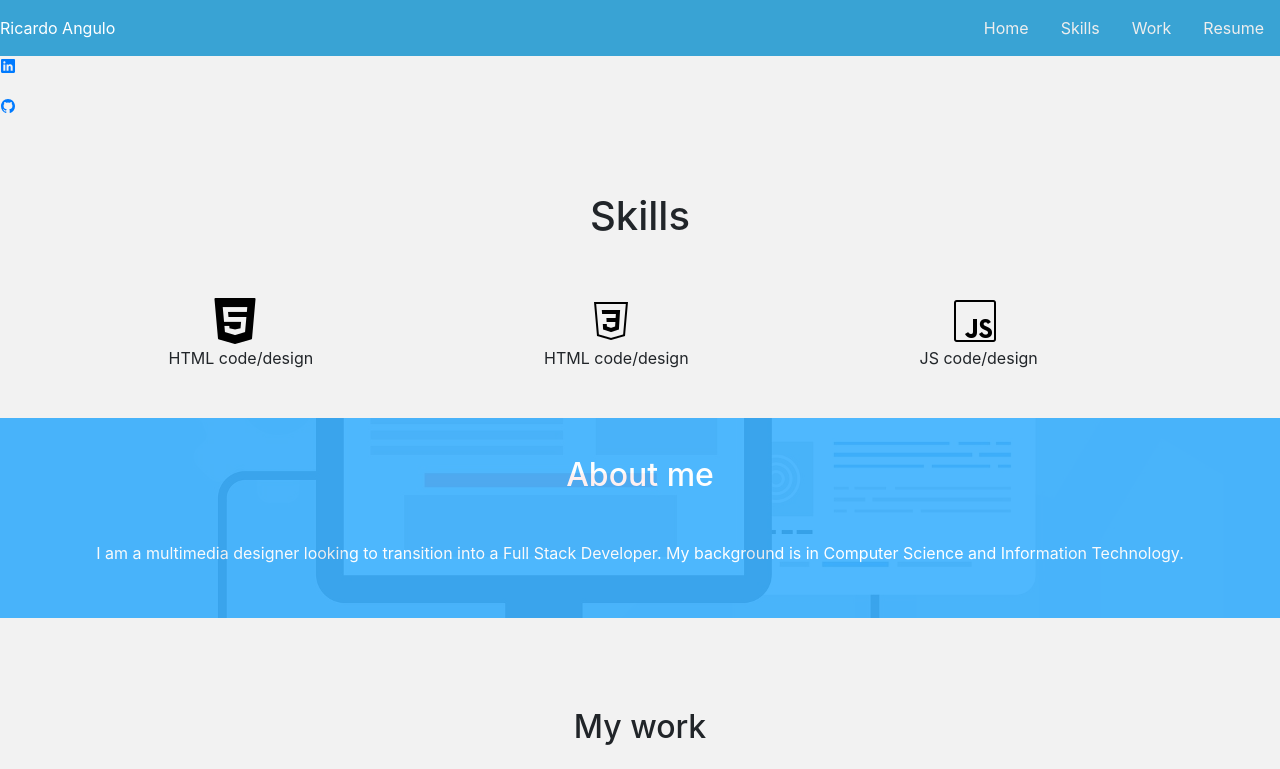
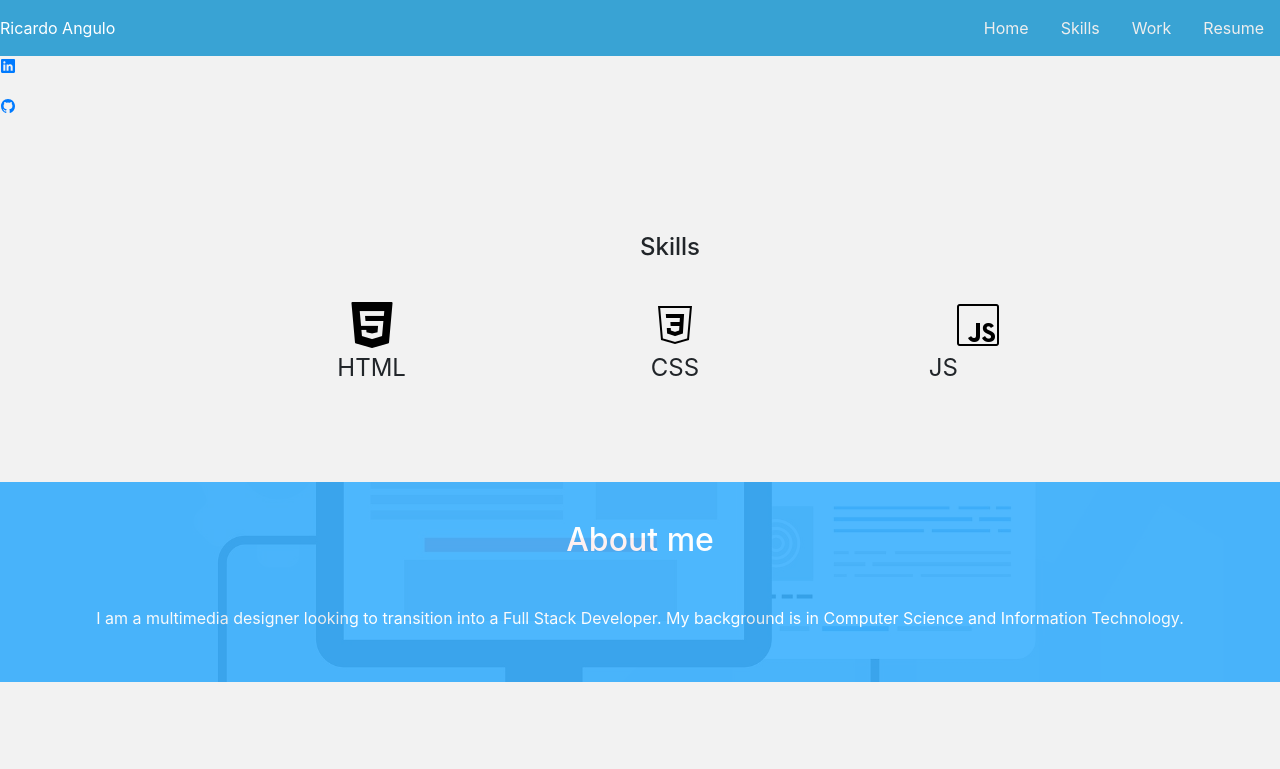
Before and after one commit to tallerdeldiablo/My-Portfolio, a plain HTML site: page index.html in a window 1280 px wide. Shown: the top 769 px of the page. Drawn offline with nearby package versions, Linux system fonts and the light colour scheme.

Commit message:
icons aligned

```diff
--- a/assets/css/style.css
+++ b/assets/css/style.css
@@ -7,18 +7,6 @@ body {
   margin: 0;
   padding: 0;
   background-color: rgba(241, 241, 241, 0.87);
-}
-.images-skills {
-  display: flex;
-  flex-wrap: wrap;
-  margin-left: 12%;
-}
-.icon-So {
-  display: fixed;
-  left: 1px;
-  top: 20px;
-  width: 4rem;
-  height: 200%;
 }
 .navBar {
   display: flex;
@@ -68,7 +56,7 @@ body {
   background-color: rgb(238, 238, 238);
   border-radius: 10px;
 }
-.content-wraper{
+.content-wraper {
   margin: auto;
   justify-content: center;
   position: relative;
@@ -82,24 +70,17 @@ body {
   background: rgba(52, 174, 255, 0.952);
   color: white;
   text-align: center;
- align-items: center;
-margin-bottom: 50px;
-margin-top: 2rem;
-
+  align-items: center;
+  margin-bottom: 50px;
+  margin-top: 2rem;
 }
-.about-section h2{
-
+.about-section h2 {
   display: flex;
   position: relative;
   align-items: center;
   justify-content: center;
   text-align: center;
-padding: 3%;
-
-
-
-
-
+  padding: 3%;
 }
 .about-section .background {
   position: absolute;
@@ -111,8 +92,53 @@ padding: 3%;
   z-index: var(--z-normal);
   opacity: 0.1;
 }
+h1 {
+  font-size: 1.5rem;
+  margin-left: 100px;
+  margin-right: 100px;
+}
+#skillsdi {
+  display: flex;
+  justify-content: space-around;
+}
+#titl-skil {
+  padding-top: 20px;
 
+  margin-top: 40px;
 
+  font-size: 1rem;
+  padding-bottom: 1px;
+  margin-bottom: 1px;
+
+  padding-left: 60px;
+}
+
+.images-skills {
+  display: flex;
+  justify-content: space-around;
+  margin-left: 100px;
+  margin-right: 100px;
+  margin-bottom: 50px;
+}
+.first {
+  display: flex;
+  justify-content: space-around;
+}
+.first h1 {
+  font-size: 1.5rem;
+}
+.first p {
+  font-size: 1.5rem;
+  position: absolute;
+  top: 50px;
+}
+.icon-So {
+  display: fixed;
+  left: 1px;
+  top: 20px;
+
+  height: 200%;
+}
 @media (max-width: 678px) {
   .toggle {
     display: flex;
@@ -141,7 +167,6 @@ padding: 3%;
   .images-skills {
     flex-direction: column;
     align-items: center;
-    width: 140px;
   }
   #titl-skil {
     padding-top: 20px;
@@ -150,6 +175,5 @@ padding: 3%;
 
     font-size: 1rem;
     padding-bottom: 1px;
-    margin-bottom: 1px;
   }
 }
--- a/index.html
+++ b/index.html
@@ -77,6 +77,10 @@
     <div id="titl-skil">
       <h1 class="text-center"><br />Skills<br /><br /></h1>
     </div>
+
+    <!-- skilslslsl  ----------------->
+
+    <div id="skillsdi" class="row justify-content-md-center">
       <div id="intro" class="images-skills">
         <div class="col-4 col-12-medium">
           <section class="first">
@@ -87,11 +91,11 @@
                 alt="logo-html"
               />
             </header>
-          <p>HTML code/design</p>
+            <p>HTML</p>
           </section>
         </div>
         <div class="col-4 col-12-medium">
-        <section class="middle">
+          <section class="first">
             <i class="icon solid featured alt fa-bolt"></i>
             <header>
               <img
@@ -100,11 +104,11 @@
                 alt="logo'-css"
               />
             </header>
-          <p>HTML code/design</p>
+            <p>CSS</p>
           </section>
         </div>
         <div class="col-3 col-12-medium">
-        <section class="last">
+          <section class="first">
             <i class="icon solid featured alt2 fa-star"></i>
             <header>
               <img
@@ -113,12 +117,12 @@
                 alt="logo-javascript"
               />
             </header>
-          <p>JS code/design</p>
+            <p>JS</p>
           </section>
         </div>
       </div>
+    </div></div>
 
-    <!-- skilslslsl  ----------------->
     <!-- ABOUT  ----------------->
     <section class="about-section">
       <div class="content-wrapper">
```
Lines whose indentation alone changed are shown as unchanged.
